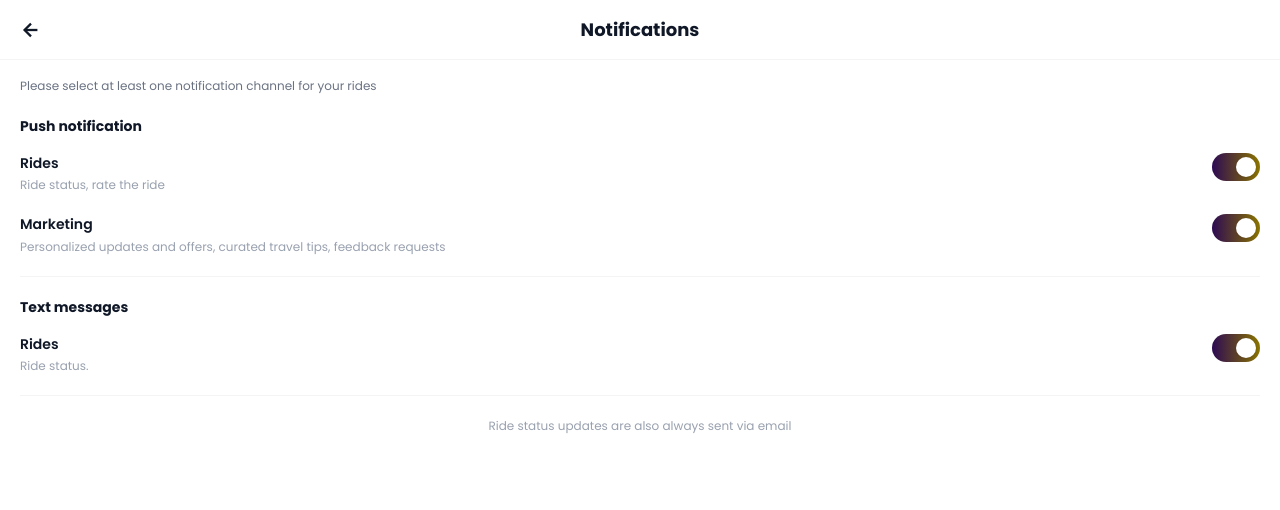
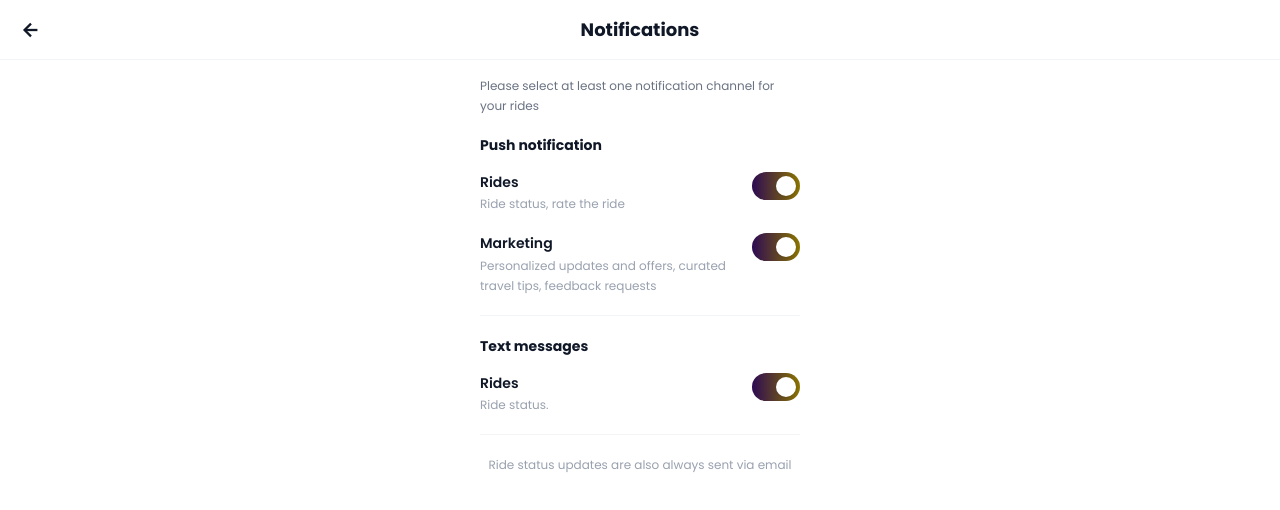
Before and after one commit to temmy762/movo-app, a Next.js app: page /home/notifications in a window 1280 px wide. Shown: the top 510 px of the page. Built offline with nearby package versions, Linux system fonts and the light colour scheme.

Commit message:
fix: constrain and center notifications content to max-w-xs

```diff
--- a/app/home/notifications/page.tsx
+++ b/app/home/notifications/page.tsx
@@ -66,7 +66,8 @@ export default function NotificationsPage() {
         </div>
 
         {/* Content */}
-        <div className="px-5 pt-4 pb-6 flex flex-col gap-5">
+        <div className="flex-1 flex flex-col items-center px-5 pt-4 pb-6">
+          <div className="w-full max-w-xs flex flex-col gap-5">
           {/* Hint */}
           <p className="text-[12px] text-gray-500 leading-relaxed">
             Please select at least one notification channel for your rides
@@ -118,6 +119,7 @@ export default function NotificationsPage() {
           <p className="text-[12px] text-gray-400 text-center leading-relaxed">
             Ride status updates are also always sent via email
           </p>
+          </div>
         </div>
       </div>
     </div>
```
